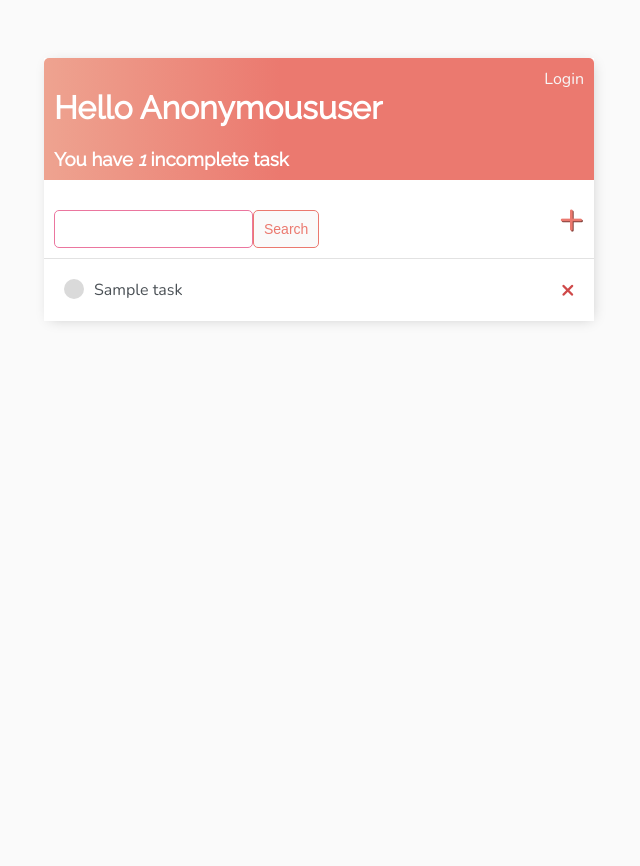
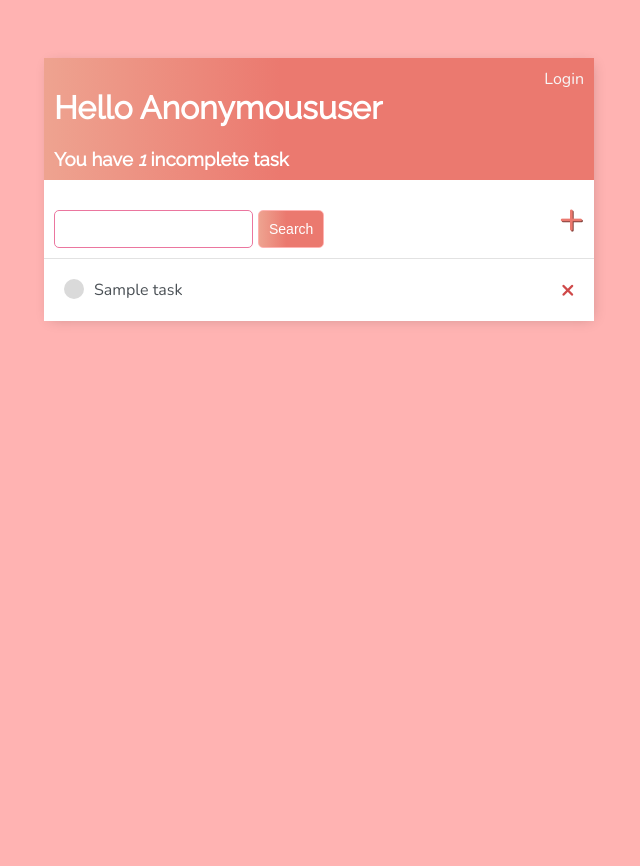
Before and after one commit to husaab/todolistapp, a Django app: template main/templates/main/task_list.html in a window 1280 px wide. Shown: the whole page, without its empty margins (321-961 px from the left). Before the commit the page ends 324 px from the top, so only its background shows below. Run offline with Django 3.2, Linux system fonts and the light colour scheme; the template is opened without the code that fills it: most values are stand-ins (such as "Sample title", 1, 10 or a date in 2020); some libraries are stand-ins or nearby versions.

Commit message:
added new background and fixed buttons

```diff
--- a/main/templates/main/main.html
+++ b/main/templates/main/main.html
@@ -8,12 +8,15 @@
         <link rel="preconnect" href="https://fonts.googleapis.com">
         <link rel="preconnect" href="https://fonts.gstatic.com" crossorigin>
         <link href="https://fonts.googleapis.com/css2?family=Noto+Sans:wght@300&family=Nunito:wght@200&family=Raleway:wght@100;400&display=swap" rel="stylesheet">
+        <script src="https://kit.fontawesome.com/7ee11d06c7.js" crossorigin="anonymous"></script>
 
         <style>
             body{
-                background-color: #FAFAFA;
+                background-color: #FFB3B2;
                 font-family: "Nunito", sans-serif;
                 padding-top: 50px;
+                height: 100vh;
+                overflow: auto;
             }
 
             h1, h2, h3, h4, h5, h6{
@@ -37,7 +40,7 @@
                 justify-content: space-between;
                 color: #fff;
                 padding: 10px;
-                border-radius: 5px 5px 0 0;
+
                 background: linear-gradient(90deg, #EEA390 0%, #EB796F 43%, #EB796F 100%);
             }
 
@@ -116,14 +119,26 @@
             }
 
             .button{
-                border: 1px solid #EB796F;
-                background: #FAFAFA;
-                color: #EB796F;
+                border: 1px solid #FFB3B2;
+                background: linear-gradient(90deg, #EEA390 0%, #EB796F 43%, #EB796F 100%);
+                color: white;
                 padding:10px;
                 font-size: 14px;
                 border-radius: 5px;
                 cursor: pointer;
                 text-decoration: none;
+            }
+
+            .button:hover{
+                opacity: 70%;
+            }
+
+            .button:before, .button:after{
+                transition: all 2s;
+            }
+
+            .submitbut{
+                margin-left: 5px;
             }
 
             .card-body{
@@ -133,6 +148,15 @@
             .noitems{
                 padding: 15px;
                 text-align: center;
+            }
+
+            .customheader{
+                display: flex;
+                justify-content: space-between;
+            }
+
+            #theme{
+                margin-right: 40px;
             }
 
         </style>
@@ -145,5 +169,11 @@
             {% endblock content %}
         </div>
 
+
+
+
+
     </body>
+
+
 </html>
--- a/main/templates/main/task_list.html
+++ b/main/templates/main/task_list.html
@@ -8,7 +8,11 @@
 
 
             <h1>Hello {{request.user|title}}</h1>
+
             <h3 style="margin: 0">You have <i>{{count}}</i> incomplete task{{count|pluralize:"s"}}</h3>
+
+
+
 
         </div>
 
@@ -24,7 +28,7 @@
     <div id="search-add-wrapper">
         <form method="GET" style="margin-top: 20px;display: flex;">
             <input type="text" name="search-area" value="{{search_input}}"">
-            <input class="button" type="submit" value="Search">
+            <input class="button submitbut" type="submit" value="Search">
         </form>
         <a id="add-link" href="{% url 'task-create' %}">&#x2b;</a>
     </div>
@@ -56,7 +60,7 @@
 
 
         {% empty %}
-            <h3 class="noitems">No items in list</h3>
+            <h3 class="noitems">No current tasks!</h3>
         {% endfor %}
     </div>
 
--- a/todolistapp/settings.py
+++ b/todolistapp/settings.py
@@ -25,7 +25,7 @@ SECRET_KEY = 'django-insecure-$h2qlhz)6u2jr_w(_iw5s@6*lxk&h2e$_yigx9%fv(d$15h$jt
 # SECURITY WARNING: don't run with debug turned on in production!
 DEBUG = True
 
-ALLOWED_HOSTS = []
+ALLOWED_HOSTS = ['husseinsaab.pythonanywhere.com']
 
 
 # Application definition
```
Also changed, not shown: db.sqlite3.
